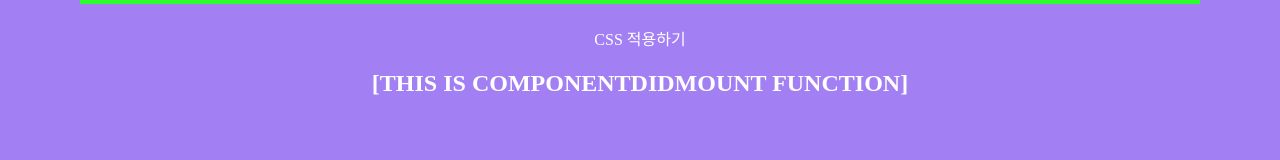
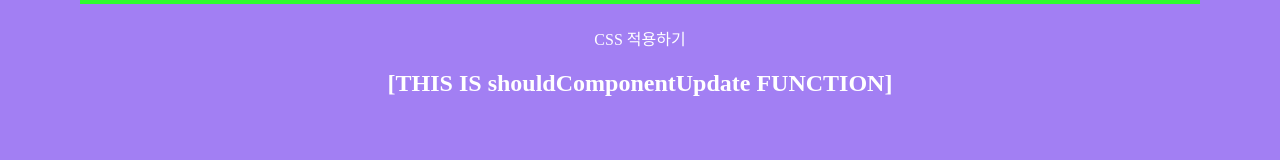
Before and after one commit to ZUITOPIA/react-master, a React (Create React App) app in the folder client/: page / in a window 1280 px wide. Shown: the part 154-314 px from the top of the page. Built offline with nearby package versions, Linux system fonts and the light colour scheme.

Commit message:
008 : shouldComponentUpdate

```diff
--- a/client/src/App.js
+++ b/client/src/App.js
@@ -1,6 +1,6 @@
 import React from "react";
 import "./App.css";
-import LifecycleEx from "./R007_LifecycleEx";
+import LifecycleEx from "./R008_LifecycleEx";
 
 function App() {
   return (
--- /dev/null
+++ b/client/src/R008_LifecycleEx.js
@@ -0,0 +1,42 @@
+import React, { Component } from "react";
+
+class R008_LifecycleEx extends Component {
+  constructor(props) {
+    // 생성(mount)
+    // component 내부에서 사용되는 변수(state)를 선언, 부모 객체에서 전달받은 변수(props)를 초기화 함
+    super(props);
+    this.state = {};
+    console.log("1. constructor CALL");
+  }
+  static getDerivedStateFromProps(props, state) {
+    // 생성(mount) 혹은 변경(update)
+    // 새로운 props를 받게 됐을 때 state를 변경해줌
+    console.log("2. getDerivedStateFromProps CALL : " + props.prop_value);
+    return { tmp_state: props.prop_value };
+  }
+  render() {
+    // 생성(mount) 혹은 변경(update)
+    // 리턴되는 html 형식의 코드를 화면에 그려주는 함수 (화면 내용이 변경돼야 할 시점에 자동 호출됨)
+    console.log("3. render CALL");
+    return <h2>[THIS IS shouldComponentUpdate FUNCTION]</h2>;
+  }
+  componentDidMount() {
+    // 생성(mount)
+    // 화면이 모두 그려진 후 실행되는 이벤트 처리, 초기화에 활용
+    console.log("4. componentDidMount CALL");
+    console.log("5. tmp_state : " + this.state.tmp_state);
+    this.setState({ tmp_state: true });
+  }
+  shouldComponentUpdate(props, state) {
+    // 변경(update)
+    // props or state의 변경
+    console.log(
+      "6. shouldComponentUpdate CALL / tmp_state2 = " + state.tmp_state2
+    );
+    return state.tmp_state2;
+  }
+}
+
+export default R008_LifecycleEx;
+
+// 복습 : react에서 생명주기란, component의 생성-변경-소멸의 과정을 뜻함
```
